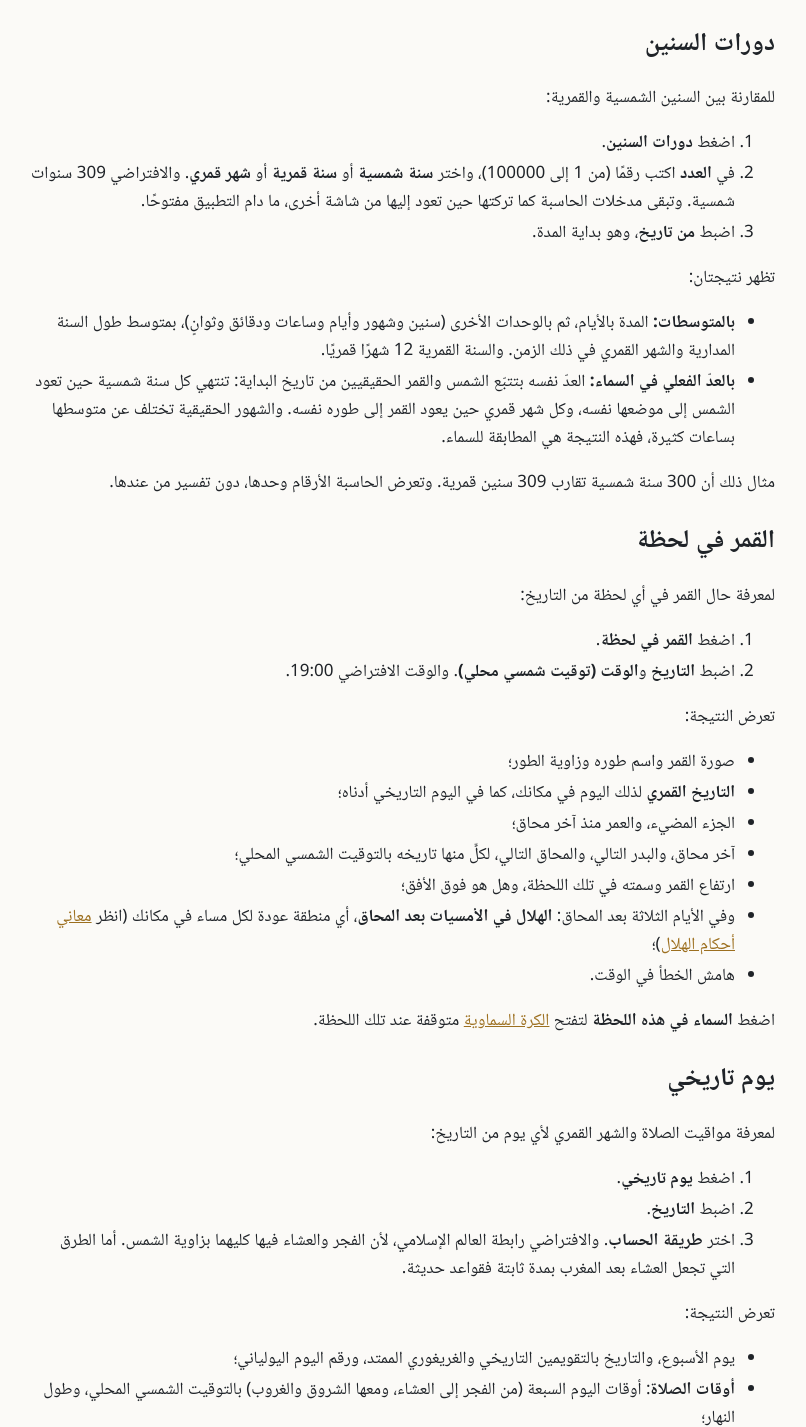
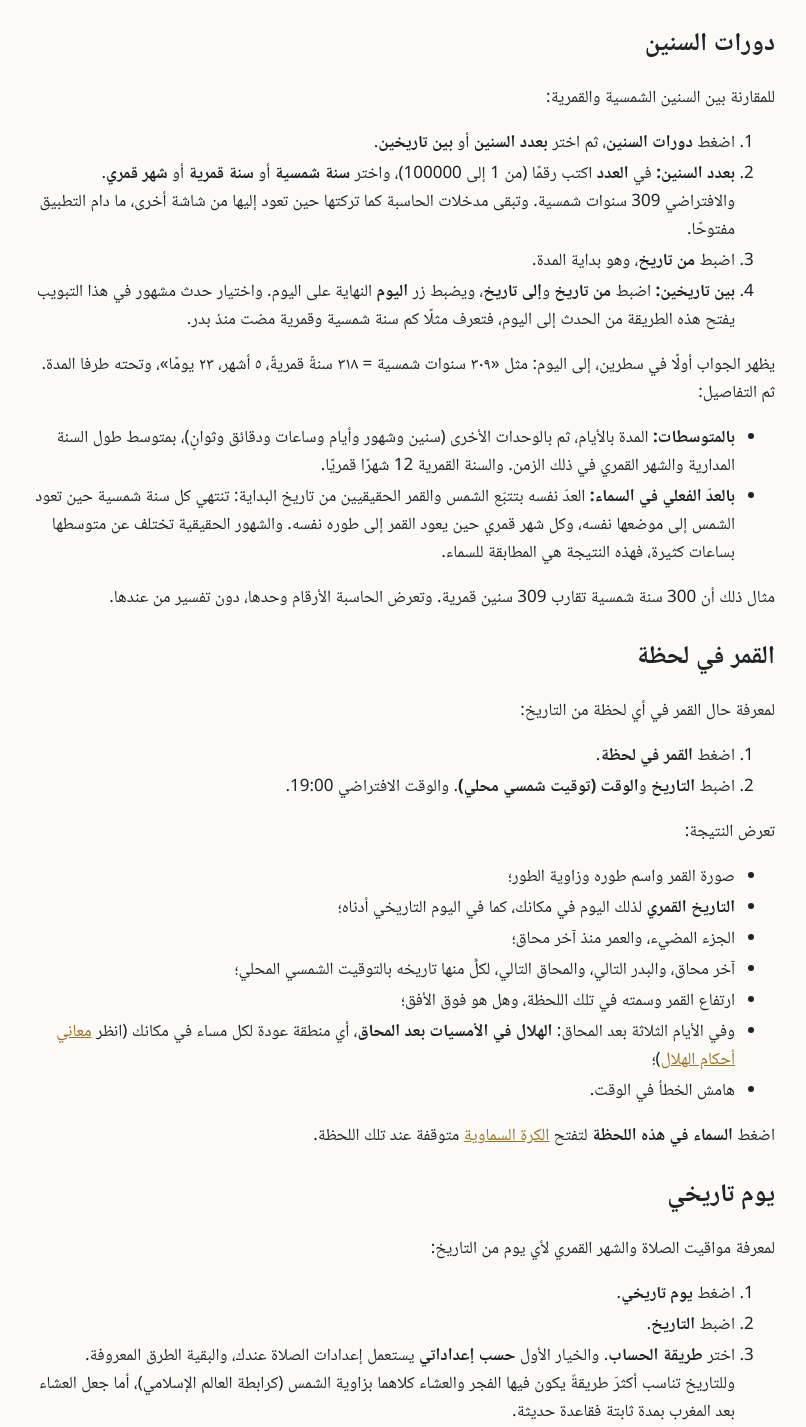
Before and after one commit to zbahhah/taqwim-app, a plain HTML site: page docs/manual/ar/08-astronomical-calculator.html in a window 1280 px wide. Shown: the part 2022-3449 px from the top of the page, without its empty margins (105-911 px from the left). Drawn offline with Linux system fonts and the light colour scheme.

Commit message:
Website: calculator chapter

```diff
--- a/docs/manual/ar/08-astronomical-calculator.html
+++ b/docs/manual/ar/08-astronomical-calculator.html
@@ -44,8 +44,8 @@
 <p>ثم تعرض النتائج ما تقوله السماء. فإن خالفت الرواية، كأن لا يوافق يومُ الأسبوع التاريخَ، فالحساب حساب أيام وفلك؛ وتُعرض الرواية كما نُقلت.</p>
 <h2 id="دورات-السنين">دورات السنين</h2>
 <p>للمقارنة بين السنين الشمسية والقمرية:</p>
-<ol><li>اضغط <strong>دورات السنين</strong>.</li><li>في <strong>العدد</strong> اكتب رقمًا (من 1 إلى 100000)، واختر <strong>سنة شمسية</strong> أو <strong>سنة قمرية</strong> أو <strong>شهر قمري</strong>. والافتراضي 309 سنوات شمسية. وتبقى مدخلات الحاسبة كما تركتها حين تعود إليها من شاشة أخرى، ما دام التطبيق مفتوحًا.</li><li>اضبط <strong>من تاريخ</strong>، وهو بداية المدة.</li></ol>
-<p>تظهر نتيجتان:</p>
+<ol><li>اضغط <strong>دورات السنين</strong>، ثم اختر <strong>بعدد السنين</strong> أو <strong>بين تاريخين</strong>.</li><li><strong>بعدد السنين:</strong> في <strong>العدد</strong> اكتب رقمًا (من 1 إلى 100000)، واختر <strong>سنة شمسية</strong> أو <strong>سنة قمرية</strong> أو <strong>شهر قمري</strong>. والافتراضي 309 سنوات شمسية. وتبقى مدخلات الحاسبة كما تركتها حين تعود إليها من شاشة أخرى، ما دام التطبيق مفتوحًا.</li><li>اضبط <strong>من تاريخ</strong>، وهو بداية المدة.</li><li><strong>بين تاريخين:</strong> اضبط <strong>من تاريخ</strong> و<strong>إلى تاريخ</strong>، ويضبط زر <strong>اليوم</strong> النهاية على اليوم. واختيار حدث مشهور في هذا التبويب يفتح هذه الطريقة من الحدث إلى اليوم، فتعرف مثلًا كم سنة شمسية وقمرية مضت منذ بدر.</li></ol>
+<p>يظهر الجواب أولًا في سطرين، إلى اليوم: مثل «٣٠٩ سنوات شمسية = ٣١٨ سنةً قمريةً، ٥ أشهر، ٢٣ يومًا»، وتحته طرفا المدة. ثم التفاصيل:</p>
 <ul><li><strong>بالمتوسطات:</strong> المدة بالأيام، ثم بالوحدات الأخرى (سنين وشهور وأيام وساعات ودقائق وثوانٍ)، بمتوسط طول السنة المدارية والشهر القمري في ذلك الزمن. والسنة القمرية 12 شهرًا قمريًا.</li><li><strong>بالعدّ الفعلي في السماء:</strong> العدّ نفسه بتتبّع الشمس والقمر الحقيقيين من تاريخ البداية: تنتهي كل سنة شمسية حين تعود الشمس إلى موضعها نفسه، وكل شهر قمري حين يعود القمر إلى طوره نفسه. والشهور الحقيقية تختلف عن متوسطها بساعات كثيرة، فهذه النتيجة هي المطابقة للسماء.</li></ul>
 <p>مثال ذلك أن 300 سنة شمسية تقارب 309 سنين قمرية. وتعرض الحاسبة الأرقام وحدها، دون تفسير من عندها.</p>
 <h2 id="القمر-في-لحظة">القمر في لحظة</h2>
@@ -56,7 +56,7 @@
 <p>اضغط <strong>السماء في هذه اللحظة</strong> لتفتح <a href="07-sky-moon-astronomy.html">الكرة السماوية</a> متوقفة عند تلك اللحظة.</p>
 <h2 id="يوم-تاريخي">يوم تاريخي</h2>
 <p>لمعرفة مواقيت الصلاة والشهر القمري لأي يوم من التاريخ:</p>
-<ol><li>اضغط <strong>يوم تاريخي</strong>.</li><li>اضبط <strong>التاريخ</strong>.</li><li>اختر <strong>طريقة الحساب</strong>. والافتراضي رابطة العالم الإسلامي، لأن الفجر والعشاء فيها كليهما بزاوية الشمس. أما الطرق التي تجعل العشاء بعد المغرب بمدة ثابتة فقواعد حديثة.</li></ol>
+<ol><li>اضغط <strong>يوم تاريخي</strong>.</li><li>اضبط <strong>التاريخ</strong>.</li><li>اختر <strong>طريقة الحساب</strong>. والخيار الأول <strong>حسب إعداداتي</strong> يستعمل إعدادات الصلاة عندك، والبقية الطرق المعروفة. وللتاريخ تناسب أكثرَ طريقةٌ يكون فيها الفجر والعشاء كلاهما بزاوية الشمس (كرابطة العالم الإسلامي)، أما جعل العشاء بعد المغرب بمدة ثابتة فقاعدة حديثة.</li></ol>
 <p>تعرض النتيجة:</p>
 <ul><li>يوم الأسبوع، والتاريخ بالتقويمين التاريخي والغريغوري الممتد، ورقم اليوم اليولياني؛</li><li><strong>أوقات الصلاة</strong>: أوقات اليوم السبعة (من الفجر إلى العشاء، ومعها الشروق والغروب) بالتوقيت الشمسي المحلي، وطول النهار؛</li><li><strong>الشهر القمري</strong>:<ul><li>من 1 محرم سنة 1 هـ (16 يوليو 622م باليولياني) فما بعده: التاريخ الهجري بشهور تبدأ مساء أول رؤية ممكنة للهلال في مكانك؛</li><li>وقبل الهجرة: <strong>التاريخ القمري</strong> محسوبًا بالطريقة نفسها، ويُسمّى الشهر بعدّ الشهور رجوعًا من محرم سنة 1 هـ، اثني عشر شهرًا لكل سنة، مثل «9 ربيع الأول 53 ق.هـ» (ق.هـ: قبل الهجرة)؛</li><li>وإن كان الشهر على الحد: <strong>أو برؤية في ظروف مثالية</strong>، أي التاريخ لو رُئي الهلال قبل ذلك بمساء، حين كانت رؤيته بالعين المجردة ممكنة في الظروف المثالية وحدها (منطقة عودة B). مثال ذلك أن الجمعة 6 مارس 632م (حجة الوداع) هي 8 ذو الحجة بالقاعدة الصارمة، أو 9 ذو الحجة، يوم عرفة، إن رُئي الهلال مساء الأربعاء 26 فبراير؛</li><li><strong>الشهر</strong>: رقمه في السنة واسمه، مثل «3 – ربيع الأول»؛</li><li>أول يوم في الشهر، ومحاقه، وطوله.</li></ul></li></ul>
 <p>اضغط <strong>السماء عند المغرب في ذلك اليوم</strong> لتفتح الكرة السماوية في ذلك المساء، وقتَ تحرّي الهلال. وفي اللحظات قبل سنة 1900 تعرض الكرة السماوية التاريخ والوقت بالتوقيت الشمسي المحلي للمكان، والتاريخ يولياني قبل 1582، كما في الحاسبة.</p>
```
Also changed, not shown: docs/manual/en/08-astronomical-calculator.html (+3 -3 lines).
